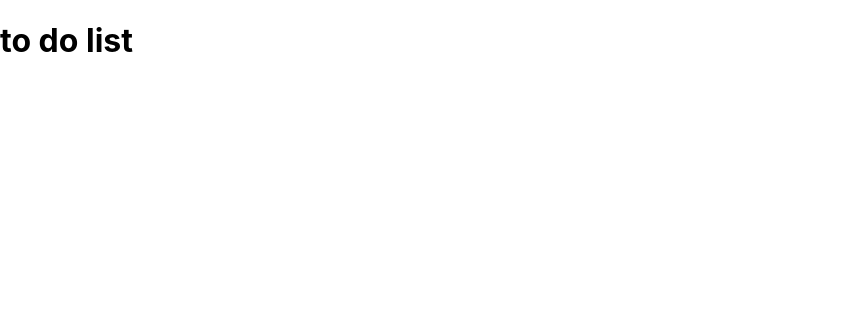
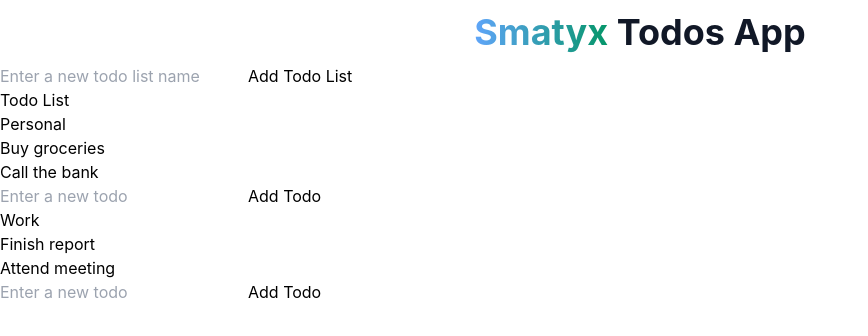
Before and after one commit to KaeMrn/MERN-todo, a React (Create React App) app in the folder todo-frontend/: page / in a window 1280 px wide. Shown: the top 336 px of the page, without its empty margins (0-868 px from the left). Built offline with nearby package versions, Linux system fonts and the light colour scheme.

Commit message:
basic lists and header

```diff
--- a/todo-frontend/package.json
+++ b/todo-frontend/package.json
@@ -34,5 +34,8 @@
       "last 1 firefox version",
       "last 1 safari version"
     ]
+  },
+  "devDependencies": {
+    "tailwindcss": "^3.3.6"
   }
 }
--- a/todo-frontend/src/App.css
+++ b/todo-frontend/src/App.css
@@ -1,38 +1,3 @@
-.App {
-  text-align: center;
-}
-
-.App-logo {
-  height: 40vmin;
-  pointer-events: none;
-}
-
-@media (prefers-reduced-motion: no-preference) {
-  .App-logo {
-    animation: App-logo-spin infinite 20s linear;
-  }
-}
-
-.App-header {
-  background-color: #282c34;
-  min-height: 100vh;
-  display: flex;
-  flex-direction: column;
-  align-items: center;
-  justify-content: center;
-  font-size: calc(10px + 2vmin);
-  color: white;
-}
-
-.App-link {
-  color: #61dafb;
-}
-
-@keyframes App-logo-spin {
-  from {
-    transform: rotate(0deg);
-  }
-  to {
-    transform: rotate(360deg);
-  }
-}
+@tailwind base;
+@tailwind components;
+@tailwind utilities;
--- a/todo-frontend/src/App.js
+++ b/todo-frontend/src/App.js
@@ -1,7 +1,14 @@
-import './App.css'
-function App(){
-  return(
-      <h1>to do list</h1>
-  )
+import './App.css';
+import Header from './components/Header';
+import TodoListContainer from './components/TodoListContainer';
+
+function App() {
+  return (
+      <div>
+        <Header></Header>
+        <TodoListContainer></TodoListContainer>
+      </div>
+  );
 }
+
 export default App;
--- /dev/null
+++ b/todo-frontend/src/components/Header.js
@@ -0,0 +1,15 @@
+import React from 'react';
+
+const Header = () => {
+    return (
+        <h1 className='py-3 text-center text-4xl font-bold text-gray-900'>
+      <span className='bg-gradient-to-r from-blue-400 to-emerald-600 bg-clip-text text-transparent'>
+        Smatyx
+      </span>
+            &nbsp;
+            <span>Todos App</span>
+        </h1>
+    )
+}
+
+export default Header;
--- /dev/null
+++ b/todo-frontend/src/components/TodoList.js
@@ -0,0 +1,22 @@
+import React from 'react';
+
+function ToDoList() {
+    return (
+        <nav className="navbar navbar-expand-lg bg-body-tertiary">
+            <div className="container-fluid">
+                <a className="navbar-brand" href="#">KaeMrn ToDoList</a>
+                <button className="navbar-toggler" type="button" data-bs-toggle="collapse" data-bs-target="#navbarSupportedContent" aria-controls="navbarSupportedContent" aria-expanded="false" aria-label="Toggle navigation">
+                    <span className="navbar-toggler-icon"></span>
+                </button>
+                <div className="collapse navbar-collapse" id="navbarSupportedContent">
+                    <form className="d-flex" role="search">
+                        <input className="form-control me-2" type="search" placeholder="Search" aria-label="Search" />
+                        <button className="btn btn-outline-success" type="submit">Search</button>
+                    </form>
+                </div>
+            </div>
+        </nav>
+    )
+}
+
+export default ToDoList
--- /dev/null
+++ b/todo-frontend/src/components/TodoListContainer.js
@@ -0,0 +1,102 @@
+import React, { useState } from 'react';
+import { addTodolist, getTodosByUser, updateTodolist } from '../services/todo.service';
+
+const TodoListContainer = () => {
+    // Mock data
+    const mockTodos = [
+        {
+            _id: '1',
+            name: 'Personal',
+            userId: 123,
+            todos: [
+                { task: 'Buy groceries', completed: false },
+                { task: 'Call the bank', completed: false },
+            ],
+        },
+        {
+            _id: '2',
+            name: 'Work',
+            userId: 123,
+            todos: [
+                { task: 'Finish report', completed: false },
+                { task: 'Attend meeting', completed: true },
+            ],
+        },
+    ];
+
+    const [todos, setTodos] = useState(mockTodos); // Initialize state with mock data
+    const [newTodo, setNewTodo] = useState('');
+    const [newTodoList, setNewTodoList] = useState('');
+
+    const handleInputTodoChange = (event) => {
+        setNewTodo(event.target.value);
+    };
+
+    const handleInputTodoListChange = (event) => {
+        setNewTodoList(event.target.value);
+    };
+
+    const handleAddTodo = async (id) => {
+        const todoList = todos.find(todo => todo._id === id);
+        const newTodoObject = {
+            ...todoList,
+            todos: [...todoList.todos, {
+                task: newTodo,
+                completed: false
+            }]
+        };
+
+        // Mock update (no actual API call)
+        // await updateTodolist(null, { ...newTodoObject })
+
+        setTodos([...todos.map(todo => todo._id === id ? newTodoObject : todo)]);
+        setNewTodo('');
+    };
+
+    const handleAddTodoList = async () => {
+        const todoList = {
+            _id: Date.now().toString(), // Mock ID
+            name: newTodoList,
+            userId: 123,
+            todos: []
+        }
+
+        // Mock add (no actual API call)
+        // const newTodoListResponse = await addTodolist(null, { ...todoList })
+
+        setTodos([...todos, todoList]);
+        setNewTodoList('');
+    };
+
+    return (
+        <div>
+            <input
+                type="text"
+                placeholder="Enter a new todo list name"
+                value={newTodoList}
+                onChange={handleInputTodoListChange}
+            />
+            <button onClick={handleAddTodoList}>Add Todo List</button>
+            <h2>Todo List</h2>
+            <ul>
+                {todos.map((todo) => (
+                    <React.Fragment key={todo._id}>
+                        <li>{todo.name}</li>
+                        <ul>
+                            {todo.todos.map((el, index) => <li key={index}>{el.task}</li>)}
+                        </ul>
+                        <input
+                            type="text"
+                            placeholder="Enter a new todo"
+                            value={newTodo}
+                            onChange={handleInputTodoChange}
+                        />
+                        <button onClick={() => handleAddTodo(todo._id)}>Add Todo</button>
+                    </React.Fragment>
+                ))}
+            </ul>
+        </div>
+    );
+};
+
+export default TodoListContainer;
--- /dev/null
+++ b/todo-frontend/tailwind.config.js
@@ -0,0 +1,8 @@
+/** @type {import('tailwindcss').Config} */
+module.exports = {
+  content: ["./src/**/*.{html,js}"],
+  theme: {
+    extend: {},
+  },
+  plugins: [],
+}
```
Also changed, not shown: todo-frontend/src/components/Todo.js (added), todo-frontend/src/services/todo.service.js (added), 2 other files (tests, documents, lock files or other folders).
